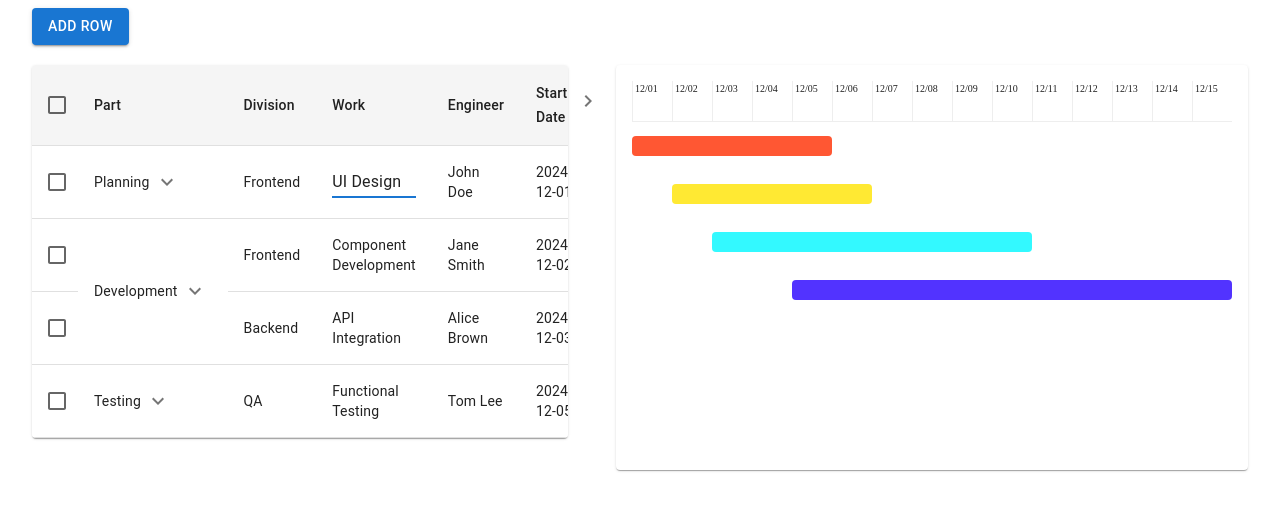
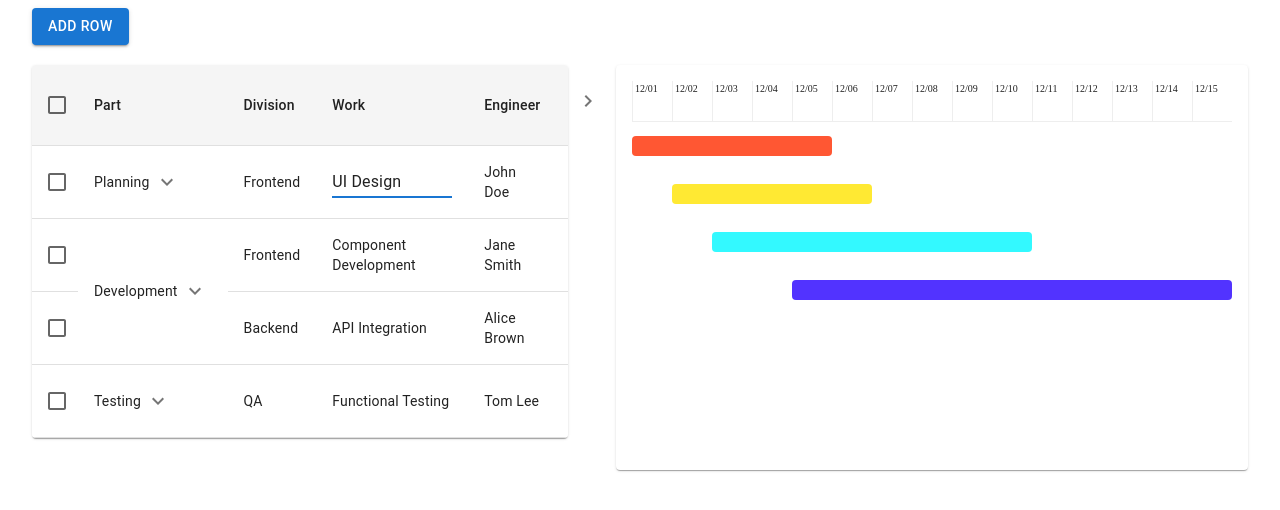
Before and after one commit to zhco00/table, a React (Vite) app: page / in a window 1280 px wide. Both pictures are taken after a click on the element "UI Design". Shown: the top 510 px of the page. Built offline with nearby package versions, Linux system fonts and the light colour scheme.

Commit message:
fix : ui 수정

```diff
--- a/src/components/draggableRow.jsx
+++ b/src/components/draggableRow.jsx
@@ -95,7 +95,7 @@ const DraggableRow = ({
   });
 
   //TextField로 전환하여 값을 수정할 수 있도록 하는 함수
-  const renderCell = (field, value) => {
+  const renderCell = (field, value, type) => {
     const handleKeyDown = (e) => {
       if (e.key === 'Enter') {
         updateRow(id, { [field]: tempValue });
@@ -108,6 +108,7 @@ const DraggableRow = ({
       <TextField
         variant="standard"
         value={tempValue}
+        type={type}
         onChange={(e) => setTempValue(e.target.value)}
         onBlur={() => {
           updateRow(id, { [field]: tempValue });
@@ -117,6 +118,7 @@ const DraggableRow = ({
         onKeyDown={handleKeyDown}
         autoFocus
         fullWidth
+        sx={{ width: '120px' }}
       />
     ) : (
       <div
@@ -171,8 +173,12 @@ const DraggableRow = ({
           </TableCell>
           <TableCell sx={(cellStyle, { width: '200px' })}>{renderCell('Work', Work)}</TableCell>
           <TableCell sx={cellStyle}>{renderCell('Engineer', Engineer)}</TableCell>
-          <TableCell sx={cellStyle}>{renderCell('StartDate', StartDate)}</TableCell>
-          <TableCell sx={cellStyle}>{renderCell('DueDate', DueDate)}</TableCell>
+          <TableCell sx={(cellStyle, { width: '150px' })}>
+            {renderCell('StartDate', StartDate, 'date')}
+          </TableCell>
+          <TableCell sx={(cellStyle, { width: '150px' })}>
+            {renderCell('DueDate', DueDate, 'date')}
+          </TableCell>
           <TableCell sx={cellStyle}>{renderCell('Status', Status)}</TableCell>
         </>
       )}
```
